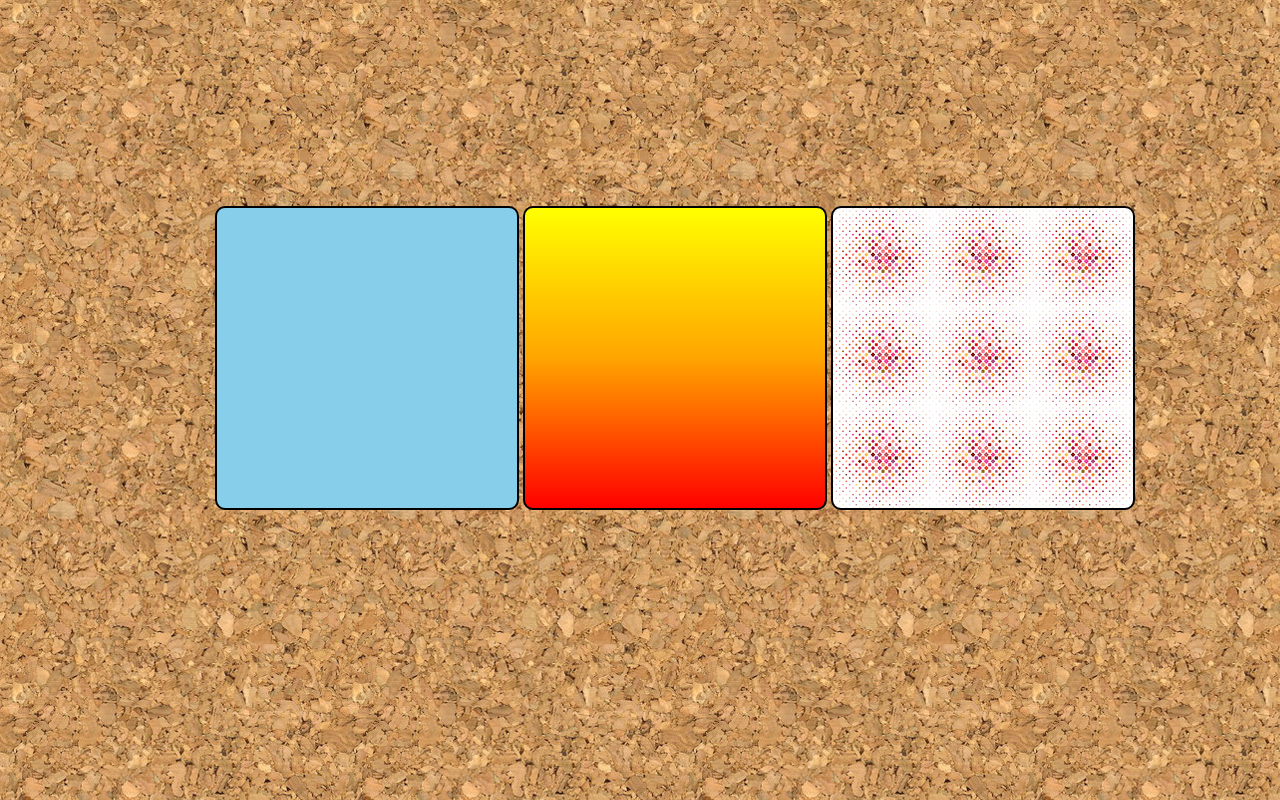
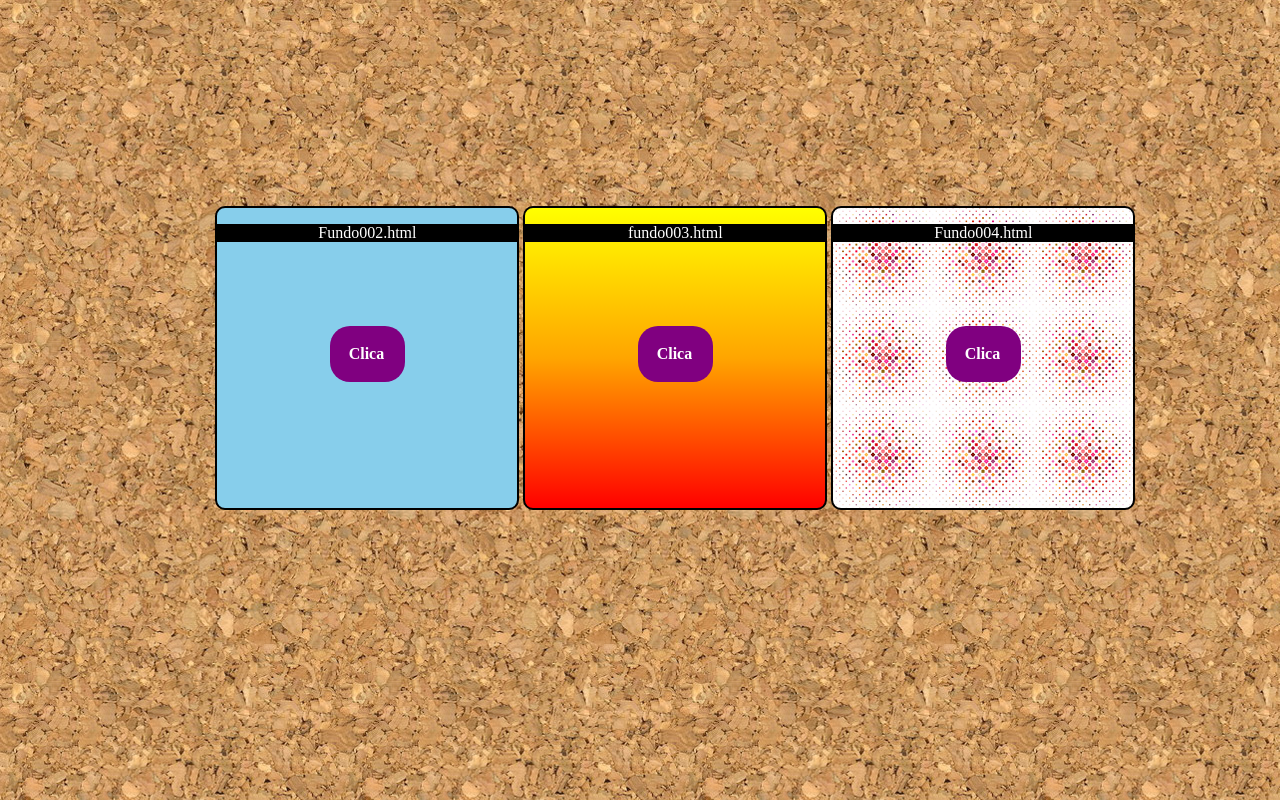
Before and after one commit to Komai-dev/html-css, a plain HTML site: page exercícios/ex022/fundo001.html in a window 1280 px wide. Drawn offline with Linux system fonts and the light colour scheme.

Commit message:
adicionei mais exercícios

```diff
--- a/exercícios/ex022/fundo001.html
+++ b/exercícios/ex022/fundo001.html
@@ -20,6 +20,9 @@
             border: 2px solid black;
             border-radius: 10px;
             background-color: lightgray;
+            position: sticky;
+            bottom: 5%;
+            right: 5%;
         }
         div#q1 {
             background-color: skyblue;
@@ -30,17 +33,44 @@
         div#q3 {
             background-image: url("imagens/pattern002.png");
         }
+        div p {
+            background-color: black;
+            color: white;
+            text-align: center;
+        }
+        div a {
+            display: block;
+            width: 37.4px;
+            padding: 19px;
+            border-radius: 20px;
+            color: rgb(255, 255, 255);
+            background-color: purple;
+            text-decoration: double;
+            margin: auto;
+            position: relative;
+            left: 0%;
+            top: 22.5%;
+            font-weight: bold;
+        }
+        a:hover {
+            background-color: black;
+            color: yellow;
+            transition-duration: 1s;
+        }
     </style>
 </head>
 <body>
     <div id="q1" class="quadrado">
-
+        <p>Fundo002.html</p>
+        <a href="https://komai-dev.github.io/html-css/exercícios/ex022/fundo002.html" target="_blank" rel="external">Clica</a>
     </div>
     <div id="q2" class="quadrado">
-
+        <p>fundo003.html</p>
+        <a href="https://komai-dev.github.io/html-css/exercícios/ex022/fundo003.html" target="_blank" rel="external">Clica</a>
     </div>
     <div id="q3" class="quadrado">
-
+        <p>Fundo004.html</p>
+        <a href="https://komai-dev.github.io/html-css/exercícios/ex022/fundo004.html" target="_blank" rel="external">Clica</a>
     </div>
 </body>
 </html>
```
Also changed, not shown: exercícios/ex022/fundo004.html (+19 -1 lines).
